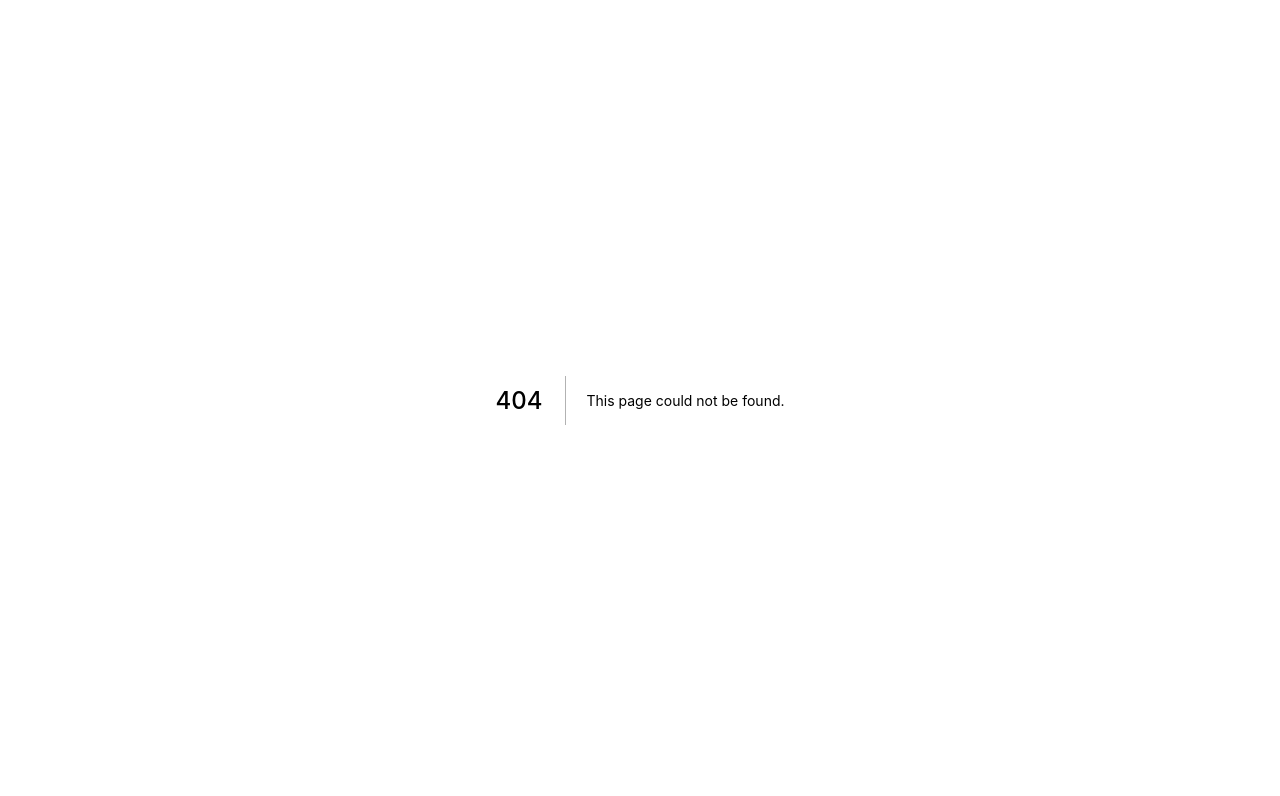
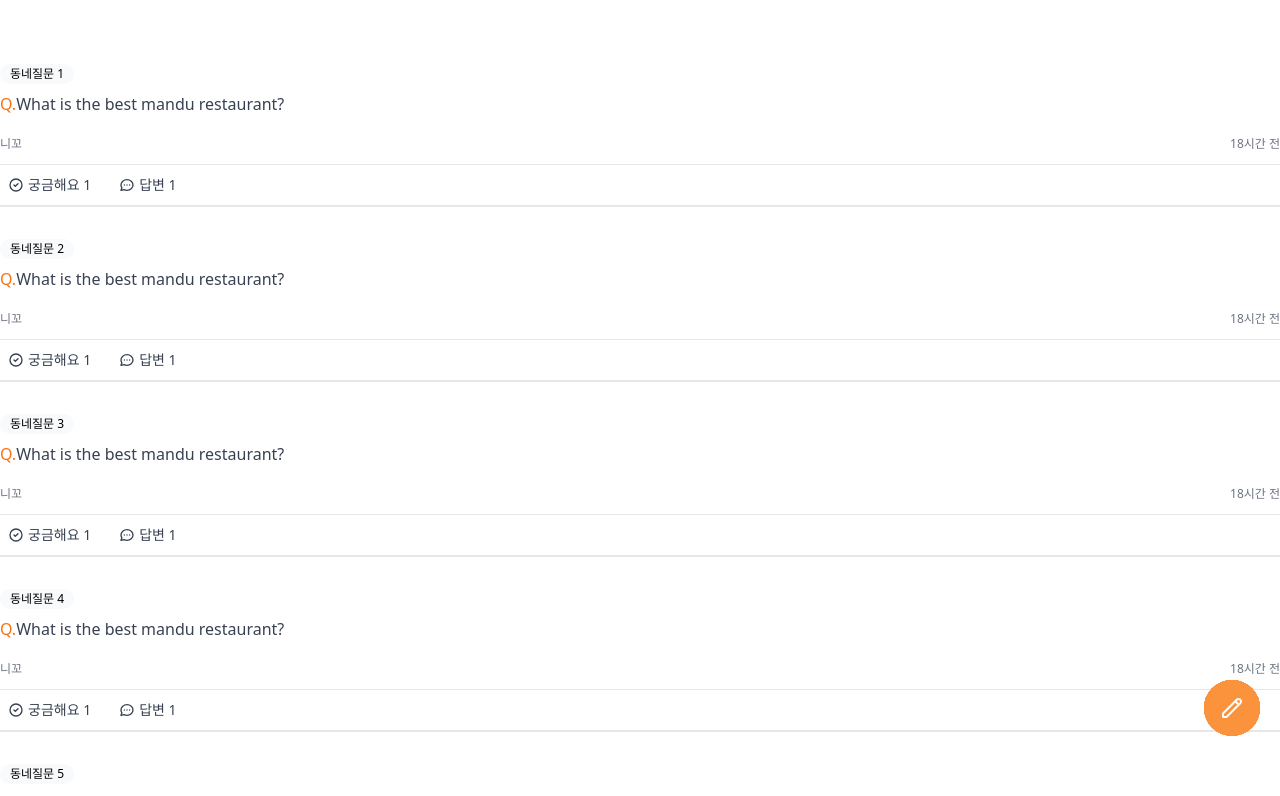
Before and after one commit to dong-park/carrot-market, a Next.js app: page /community in a window 1280 px wide. Before the commit this address had no page. Shown: the top 796 px of the page. Built offline with nearby package versions, Linux system fonts and the light colour scheme.

Commit message:
community detail

```diff
--- /dev/null
+++ b/pages/community/index.tsx
@@ -0,0 +1,76 @@
+import type { NextPage } from "next";
+
+const Community: NextPage = () => {
+  return (
+    <div className="py-16 space-y-8">
+      {[1, 2, 3, 4, 5, 6, 7, 8, 9].map((j, i) => (
+        <><div key={i} className="flex flex-col items-start">
+          <span className="flex items-center px-2.5 py-0.5 rounded-full text-xs font-medium bg-gray-50">
+            동네질문 {j}
+          </span>
+          <span className="mt-2 text-gray-700 ">
+            <span className="text-orange-500 font-medium">Q.</span>
+            What is the best mandu restaurant?
+          </span>
+          <div className="mt-5 flex items-center justify-between w-full font-medium text-gray-500 text-xs">
+            <span>니꼬</span>
+            <span>18시간 전</span>
+          </div>
+          <div className="flex space-x-5 mt-3 text-gray-700 py-2.5 border-t border-b-[2px] w-full text-sm">
+            <span className="flex items-center space-x-1 mx-2">
+              <svg
+                className="w-4 h-4"
+                fill="none"
+                stroke="currentColor"
+                viewBox="0 0 24 24"
+                xmlns="http://www.w3.org/2000/svg"
+              >
+                <path
+                  strokeLinecap="round"
+                  strokeLinejoin="round"
+                  strokeWidth="2"
+                  d="M9 12l2 2 4-4m6 2a9 9 0 11-18 0 9 9 0 0118 0z"
+                ></path>
+              </svg>
+              <span>궁금해요 1</span>
+            </span>
+            <span className="flex items-center space-x-1 mx-2">
+              <svg
+                className="w-4 h-4"
+                fill="none"
+                stroke="currentColor"
+                viewBox="0 0 24 24"
+                xmlns="http://www.w3.org/2000/svg"
+              >
+                <path
+                  strokeLinecap="round"
+                  strokeLinejoin="round"
+                  strokeWidth="2"
+                  d="M8 12h.01M12 12h.01M16 12h.01M21 12c0 4.418-4.03 8-9 8a9.863 9.863 0 01-4.255-.949L3 20l1.395-3.72C3.512 15.042 3 13.574 3 12c0-4.418 4.03-8 9-8s9 3.582 9 8z"
+                ></path>
+              </svg>
+              <span>답변 1</span>
+            </span>
+          </div>
+        </div><button className="fixed bottom-16 right-5 bg-orange-400 rounded-full text-white p-4">
+            <svg
+              className="w-6 h-6"
+              fill="none"
+              stroke="currentColor"
+              viewBox="0 0 24 24"
+              xmlns="http://www.w3.org/2000/svg"
+            >
+              <path
+                strokeLinecap="round"
+                strokeLinejoin="round"
+                strokeWidth="2"
+                d="M15.232 5.232l3.536 3.536m-2.036-5.036a2.5 2.5 0 113.536 3.536L6.5 21.036H3v-3.572L16.732 3.732z"
+              ></path>
+            </svg>
+          </button></>
+      ))}
+    </div >
+  );
+};
+
+export default Community;
```
